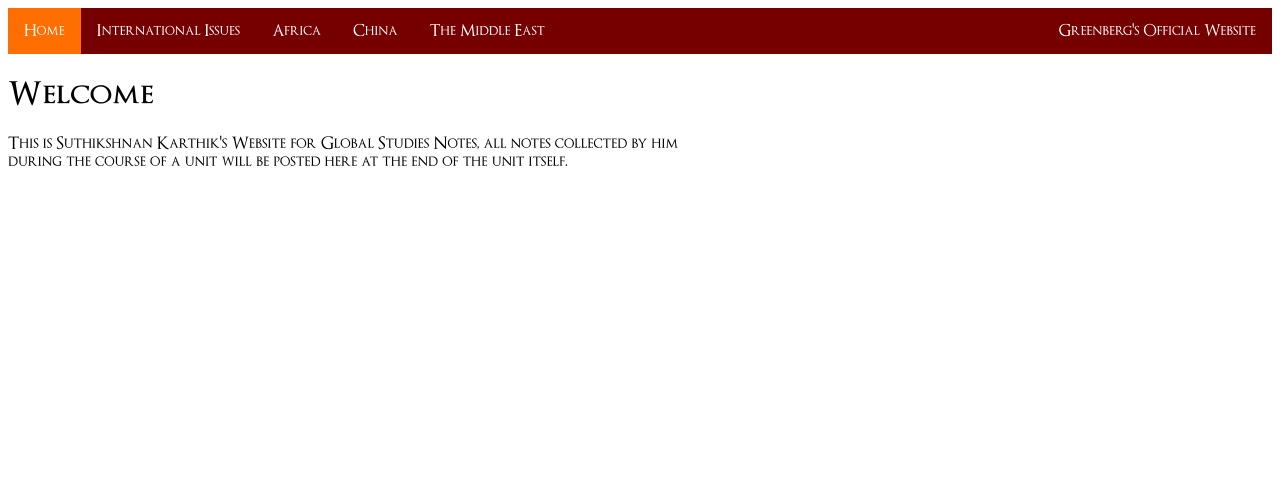
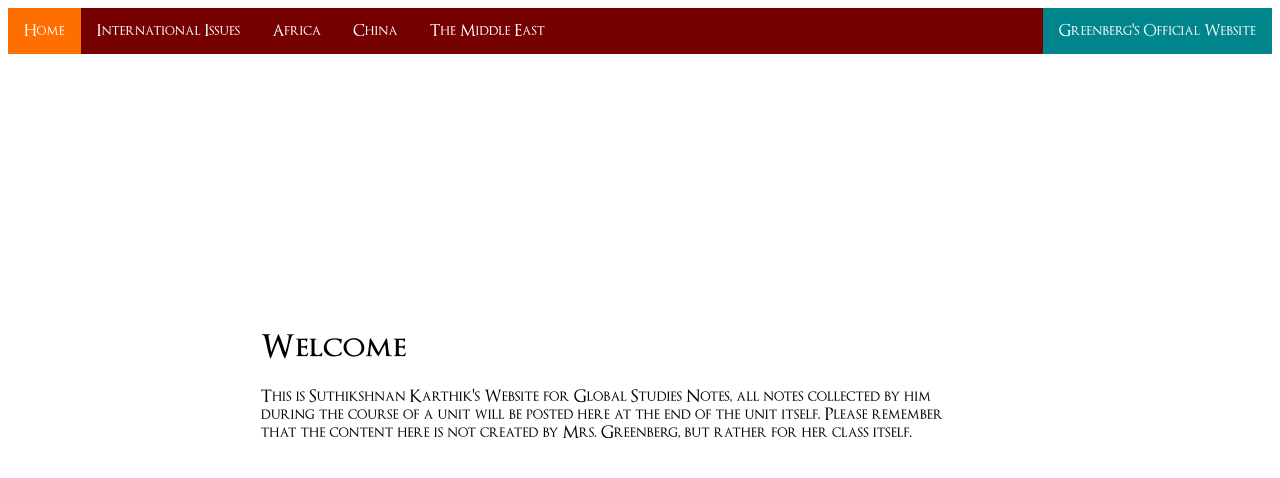
Before and after one commit to GreenbergGlobal/greenbergglobal.github.io, a plain HTML site: page index.html in a window 1280 px wide. Drawn offline with Linux system fonts and the light colour scheme.

Commit message:
Reformatting

```diff
--- a/StyleSheet.css
+++ b/StyleSheet.css
@@ -12,7 +12,12 @@ h1 {
     font-family: semibold;
 }
 
-.fancy_text{
+.container {
+    padding: 20%;
+    background-color:
+}
+
+.fancy_text {
     font-family: standard;
     font-size: 105%;
 }
@@ -28,6 +33,7 @@ h1 {
 .nav_right {
     font-family: standard;
     float: right;
+    background-color: #00858c;
 }
 
 .nav_right a {
--- a/index.html
+++ b/index.html
@@ -15,12 +15,12 @@
         <li class="nav_right"><a href="http://greenbergglobal.wikispaces.com/">Greenberg's Official Website</a></li>
     </ul>
 
-    <h1>Welcome</h1>
-
     <div class="container">
+        <h1>Welcome</h1>
         <p class="fancy_text">
             This is Suthikshnan Karthik's Website for Global Studies Notes, all notes collected by him <br />
-            during the course of a unit will be posted here at the end of the unit itself.
+            during the course of a unit will be posted here at the end of the unit itself. Please remember <br />
+            that the content here is not created by Mrs. Greenberg, but rather for her class itself. <br />
         </p>
     </div>
 </body>
```
Also changed, not shown: International/European Union.html (renamed from Internat/European Union.html), International/International Ideas.html (renamed from Internat/International Ideas.html), International/Refugee Crisis.html (renamed from Internat/Refugee Crisis.html), Middle_East/Arab Spring.html (renamed from MiddleEast/Arab Spring.html), Middle_East/Empire.html (renamed from MiddleEast/Empire.html), Middle_East/Islam.html (renamed from MiddleEast/Islam.html), Middle_East/Radicalism.html (renamed from MiddleEast/Radicalism.html), Middle_East/War of Religion.html (renamed from MiddleEast/War of Religion.html).
